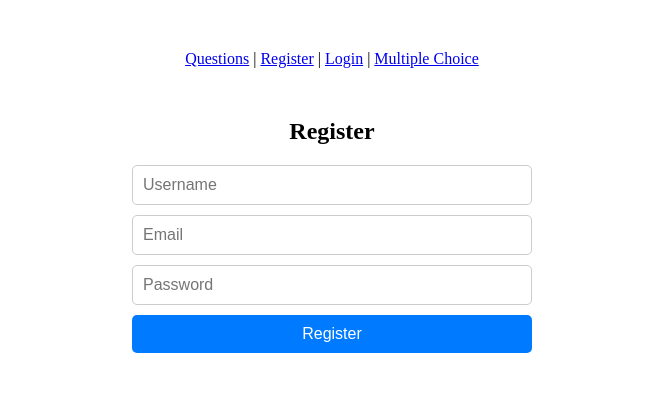
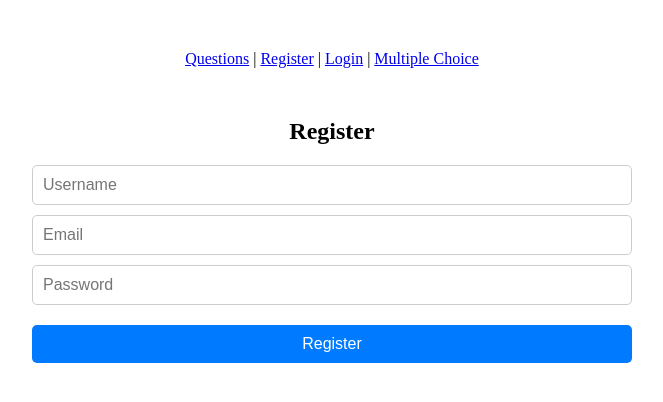
Before and after one commit to alexander-john/question-app-prototype-1, a React (Vite) app in the folder question-app/: page /register in a window 1280 px wide. Shown: the top 402 px of the page, without its empty margins (308-971 px from the left). Built offline with nearby package versions, Linux system fonts and the light colour scheme.

Commit message:
update styling for container and buttons; add margin for radio inputs

```diff
--- a/question-app/src/App.css
+++ b/question-app/src/App.css
@@ -1,5 +1,5 @@
 .container {
-  max-width: 400px;
+  max-width: 600px;
   margin: 50px auto;
   text-align: center;
 }
@@ -28,7 +28,8 @@ input {
 }
 
 button {
-  padding: 10px;
+  margin-top: 10px;
+  padding: 10px 20px;
   font-size: 16px;
   background-color: #007bff;
   color: white;
@@ -40,3 +41,7 @@ button {
 button:hover {
   background-color: #0056b3;
 }
+
+input[type="radio"] {
+  margin-right: 10px;
+}
```
